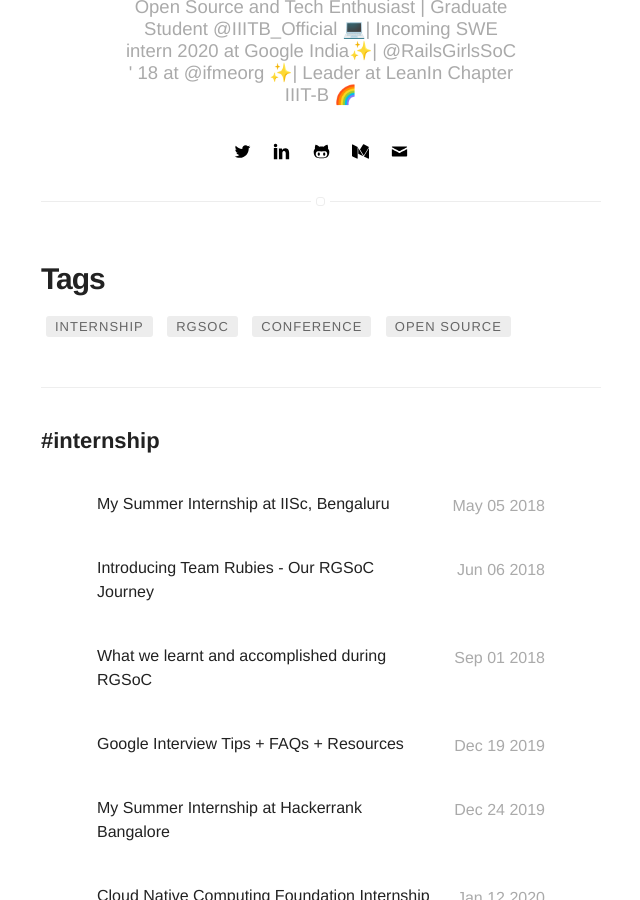
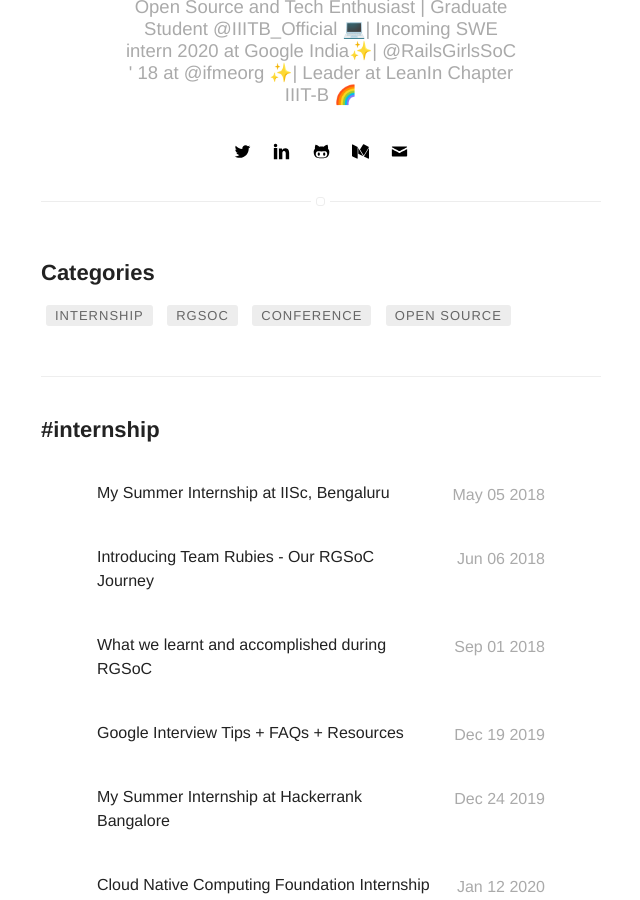
Before and after one commit to asquare14/aSquare14.github.io, a Jekyll site: the page built from tags.html, in a window 1280 px wide and 900 px high, scrolled down 341 px. Shown: the whole window, without its empty margins (319-959 px from the left). Built offline with Jekyll 4.4.1, drawn with Linux system fonts in a browser that asks for light colours.

Commit message:
categories

```diff
--- a/tags.html
+++ b/tags.html
@@ -3,7 +3,7 @@
 title: Tags
 ---
 <section class="list">
-    <h1 class="title">Tags</h1>
+    <h2 class="title">Categories</h2>
 
     {% assign tags_list = site.tags %}
 
```
